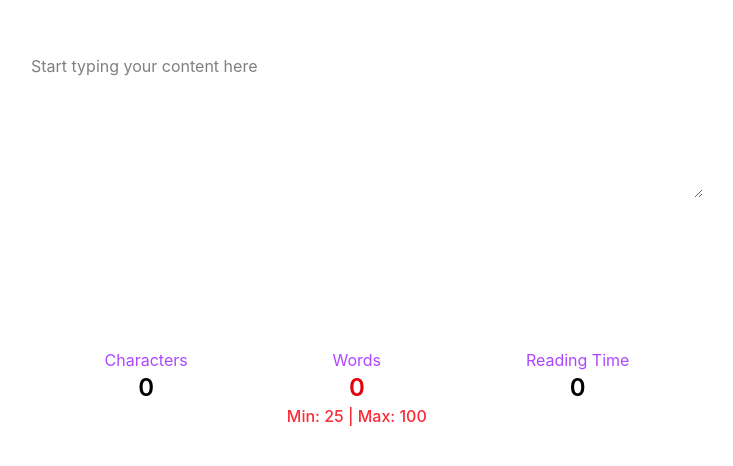
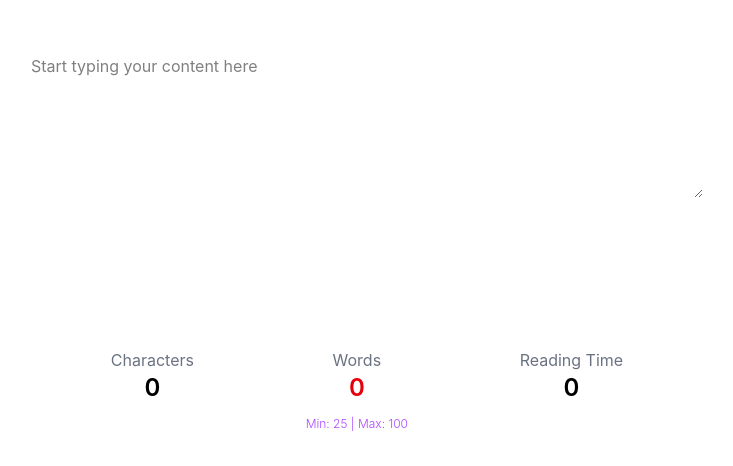
Before and after one commit to shanreed25/character-counter, a React (Vite) app: page / in a window 1280 px wide. Shown: the part 146-612 px from the top of the page, without its empty margins (273-1006 px from the left). Built offline with nearby package versions, Linux system fonts and the light colour scheme.

Commit message:
used useCallback to prevent creation of a new handleTextChange function on every re-render

```diff
--- a/src/components/CharacterCounter/CharacterCounter.tsx
+++ b/src/components/CharacterCounter/CharacterCounter.tsx
@@ -1,5 +1,5 @@
 import TextInput from "../TextInput/TextInput";
-import { useState } from "react";
+import { useState, useCallback } from "react";
 import type { CharacterCounterProps, TextStats } from "../../types";
 import StatsDisplay from "../StatsDisplay/StatsDisplay";
 
@@ -8,14 +8,17 @@ function CharacterCounter({minWords = 25, maxWords = 100}: CharacterCounterProps
 
     //takes a plain string, not an event because TextInput uses e.target.value out of the event
     // Character Counter is the parent and never has to deal the event type at all
-    function handleTextChange(text: string){
+    // function handleTextChange(text: string){//creates a brand new function each time the component re-renders
+    //     setUserText(text)
+    // }
+
+    const handleTextChange = useCallback((text: string) => {//useCallback makes it use the same function unless something in the dependency array changes
         setUserText(text)
-    }
+    }, [])
 
 
     //need an object that matches the TextStats interface
     //since this component has the data create it here and pass to StatsDisplay
-
 
     const characterCount = userText.length;
     const trimmedUserText = userText.trim();
--- a/src/components/StatsDisplay/StatsDisplay.tsx
+++ b/src/components/StatsDisplay/StatsDisplay.tsx
@@ -20,20 +20,20 @@ function StatsDisplay({stats, showReadingTime = true, minWords, maxWords}: Stats
     return (
         <div className="flex justify-around rounded-lg bg-white p-6">
            <div className="text-center">
-                <p className="text-purple-500">Characters</p>
+                <p className="text-gray-500">Characters</p>
                 <p className="text-2xl font-semibold">{stats.characterCount}</p>
             </div>
 
             <div className="text-center">
-                <p className="text-purple-500">Words</p>
+                <p className="text-gray-500">Words</p>
                 <p className={`${getColor()} text-2xl font-semibold`}>{stats.wordCount}</p>
-                <p className="text-red-500 font-medium">Min: 25 | Max: 100</p>
+                <p className="text-xs text-purple-500 font-light mt-3">Min: 25 | Max: 100</p>
             </div>
 
             {
             showReadingTime &&
             <div className="text-center">
-                <p className="text-purple-500">Reading Time</p>
+                <p className="text-gray-500">Reading Time</p>
                 <p className="text-2xl font-semibold">{stats.readingTime}</p>
             </div>
             }
```
